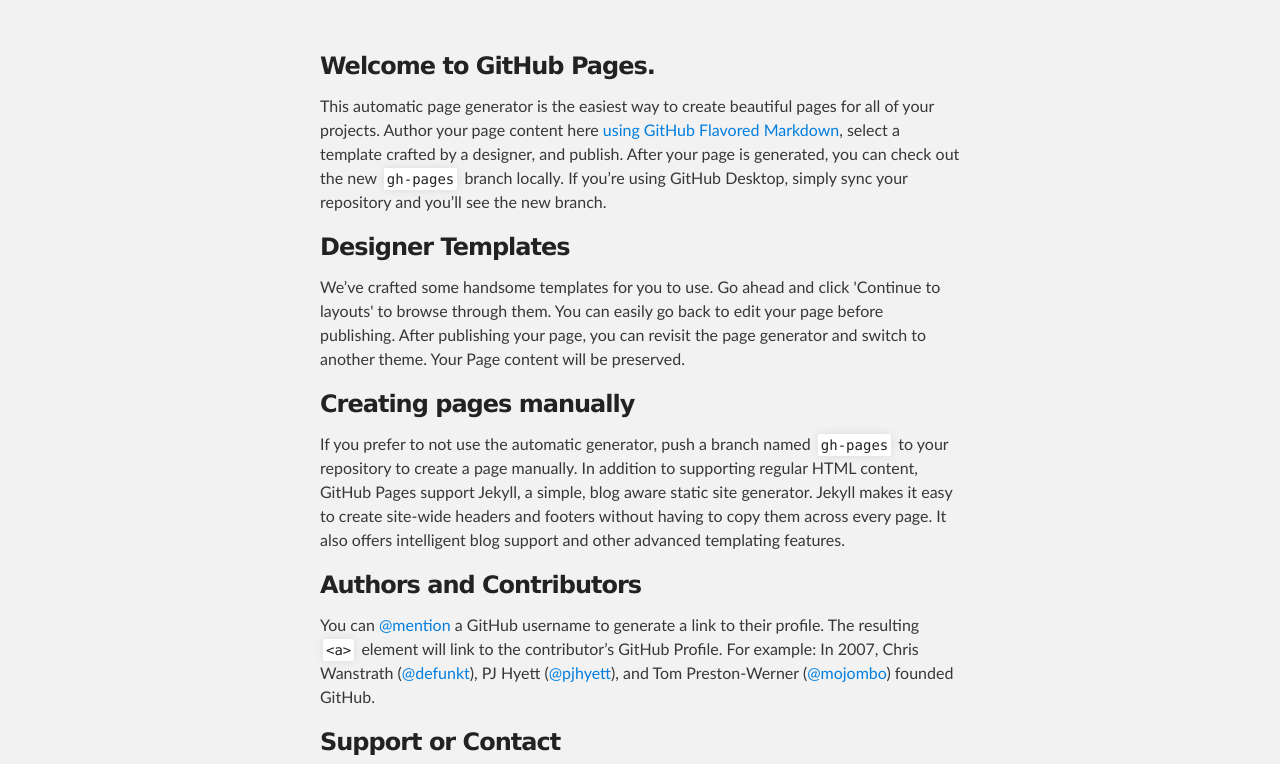
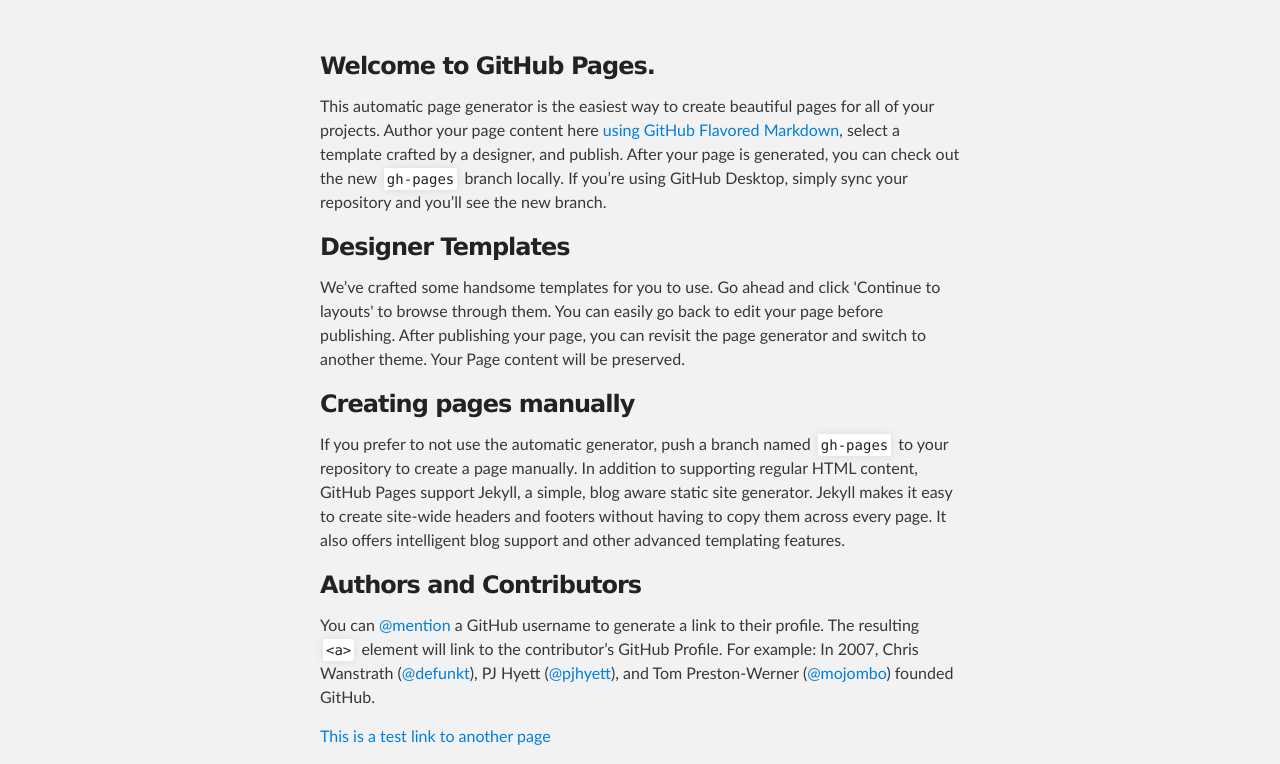
Before and after one commit to wanag/wanag.github.io, a plain HTML site: page index.html in a window 1280 px wide. Shown: the part 176-940 px from the top of the page. Drawn offline with Linux system fonts and the light colour scheme.

Commit message:
Update index.html

```diff
--- a/index.html
+++ b/index.html
@@ -46,7 +46,7 @@
 <a id="authors-and-contributors" class="anchor" href="#authors-and-contributors" aria-hidden="true"><span aria-hidden="true" class="octicon octicon-link"></span></a>Authors and Contributors</h3>
 
 <p>You can <a href="https://help.github.com/articles/basic-writing-and-formatting-syntax/#mentioning-users-and-teams" class="user-mention">@mention</a> a GitHub username to generate a link to their profile. The resulting <code>&lt;a&gt;</code> element will link to the contributor’s GitHub Profile. For example: In 2007, Chris Wanstrath (<a href="https://github.com/defunkt" class="user-mention">@defunkt</a>), PJ Hyett (<a href="https://github.com/pjhyett" class="user-mention">@pjhyett</a>), and Tom Preston-Werner (<a href="https://github.com/mojombo" class="user-mention">@mojombo</a>) founded GitHub.</p>
-
+<a href="test.html">This is a test link to another page</a>
 <h3>
 <a id="support-or-contact" class="anchor" href="#support-or-contact" aria-hidden="true"><span aria-hidden="true" class="octicon octicon-link"></span></a>Support or Contact</h3>
 
```
